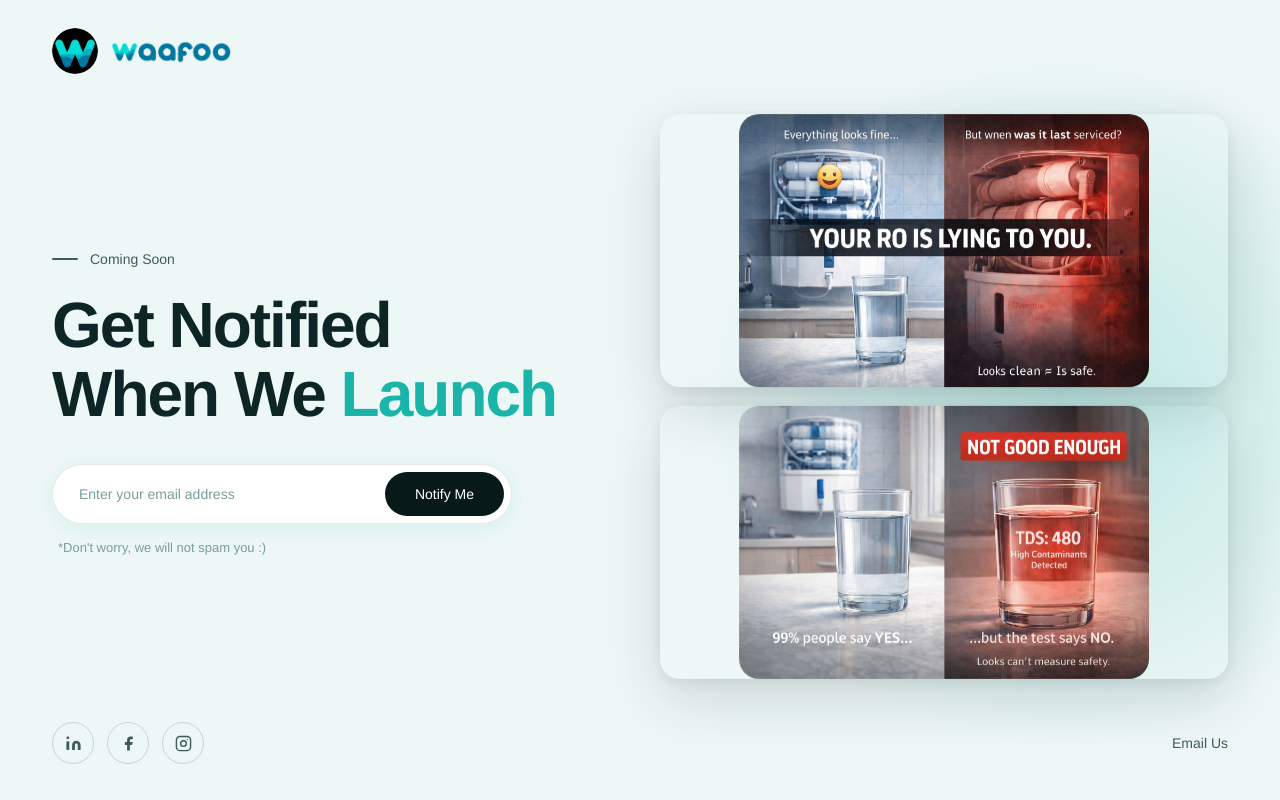
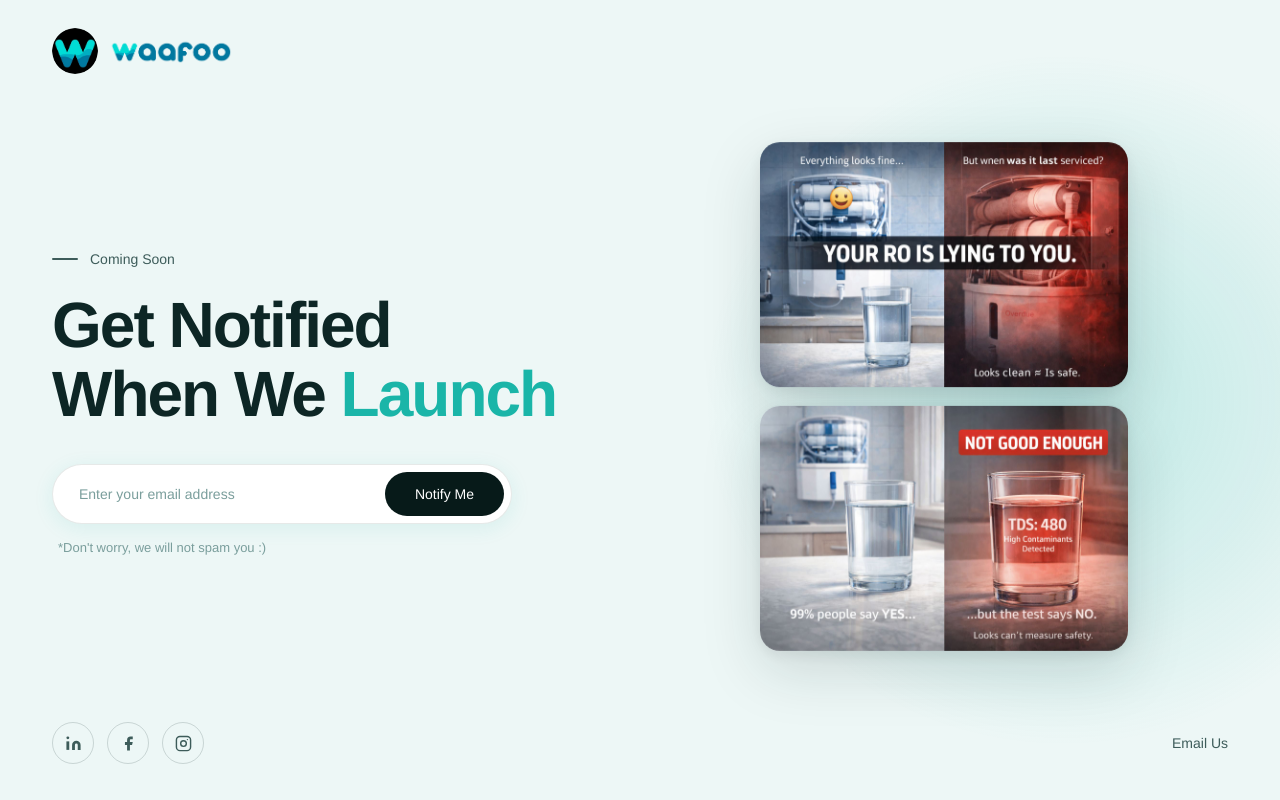
Before and after one commit to MrPrakharSrivastava/coming-soon, a React (Vite) app: page / in a window 1280 px wide. Built offline with nearby package versions, Linux system fonts and the light colour scheme.

Commit message:
new update

```diff
--- a/src/components/ROCard.module.css
+++ b/src/components/ROCard.module.css
@@ -9,25 +9,7 @@
 
 @media (min-width: 901px) {
   .stack {
-    height: 100%;
-    max-width: 100%;
-    align-items: center;
-  }
-  .card {
-     flex: 1;
-     min-height: 0;
-     display: flex;
-     justify-content: center;
-     align-items: center;
-     width: auto;
-  }
-  .img {
-     height: 100%;
-     width: auto;
-     max-width: 100%;
-     max-height: 100%;
-     object-fit: contain;
-     border-radius: 20px;
+    max-width: clamp(350px, 46vh, 490px);
   }
 }
 
@@ -57,12 +39,10 @@
 }
 
 .img {
-  max-width: 100%;
-  max-height: 100%;
-  width: auto;
+  width: 100%;
   height: auto;
   display: block;
-  object-fit: contain;
+  object-fit: cover;
   border-radius: 20px;
 }
 
--- a/src/components/WaafooComingSoon.module.css
+++ b/src/components/WaafooComingSoon.module.css
@@ -67,11 +67,10 @@
   z-index: 10;
   display: grid;
   grid-template-columns: 1fr 1fr;
-  align-items: stretch;
+  align-items: center;
   flex: 1;
   padding: 0 52px;
   gap: 40px;
-  min-height: 0;
 }
 
 /* ── LEFT ── */
@@ -206,10 +205,6 @@
   z-index: 10;
   display: flex;
   flex-direction: column;
-  justify-content: center;
-  align-items: center;
-  height: 100%;
-  min-height: 0;
   gap: 16px;
   padding-top: 20px;
   padding-bottom: 20px;
```
